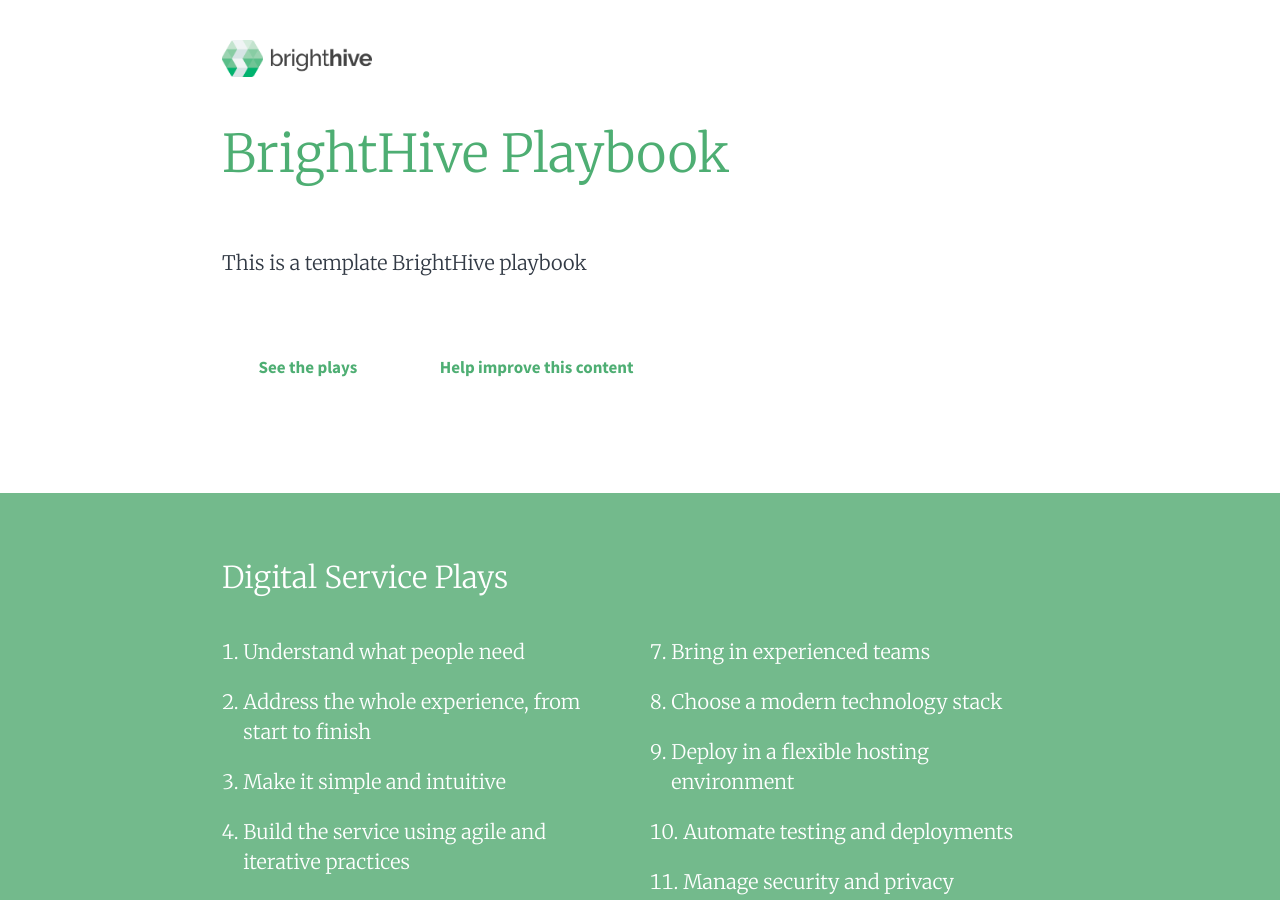
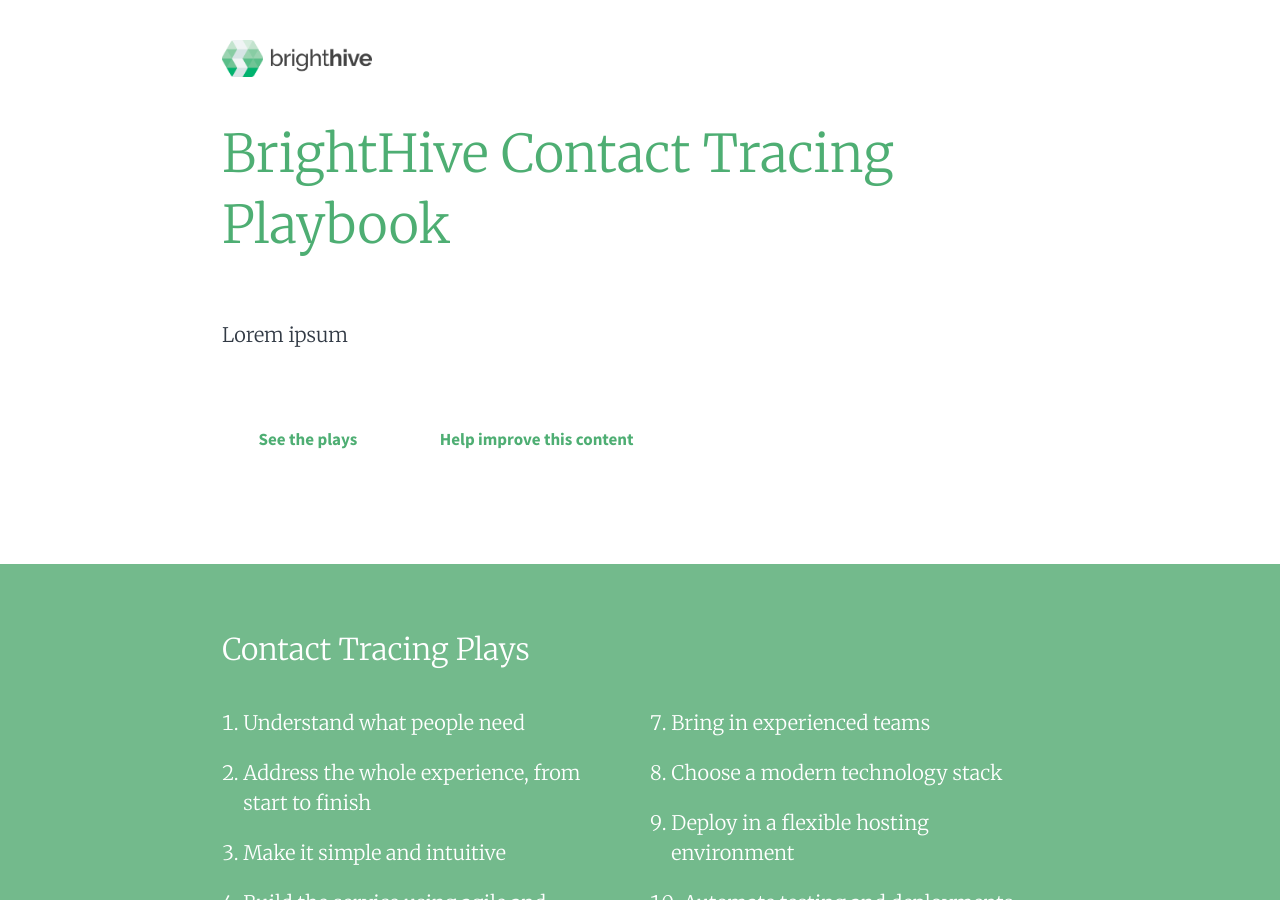
Before and after one commit to brighthive/playbooks, a Jekyll site: the page built from contact-tracing/index.html, in a window 1280 px wide and 900 px high. Built offline with Jekyll 4.4.1, drawn with Linux system fonts in a browser that asks for light colours.

Commit message:
Separate intros for each playbook

```diff
--- /dev/null
+++ b/_includes/contact-tracing-introduction.md
@@ -0,0 +1,3 @@
+# BrightHive Contact Tracing Playbook
+
+Lorem ipsum
--- a/_includes/introduction.md
+++ /dev/null
@@ -1,3 +0,0 @@
-# BrightHive Playbook
-
-This is a template BrightHive playbook
--- a/contact-tracing/index.html
+++ b/contact-tracing/index.html
@@ -36,13 +36,13 @@
   <div class="outer_container">
     <div class="inner_container">
       <a id="bh_logo" href="https://brighthive.io" target="_blank" title="Link to BrightHive"><img src='{{site.baseurl}}/assets/images/brighthive-2019-logo.png' alt="Logo of BrightHive"></a>
-      {% capture introduction %}{% include introduction.md %}{% endcapture %}
+      {% capture introduction %}{% include contact-tracing-introduction.md %}{% endcapture %}
       {{ introduction | markdownify }}
       <div class="button">
         <a href="#plays_index_anchor" title="View the Plays">See the plays</a>
       </div>
       <div class="button">
-        <a href="https://github.com/brighthive/playbook-template" title="Visit Github to Improve This Content">Help improve this content</a>
+        <a href="https://github.com/brighthive/playbooks" title="Visit Github to Improve This Content">Help improve this content</a>
       </div>
     </div>
   </div>
@@ -52,7 +52,7 @@
   <div class="outer_container">
     <div class="inner_container">
       <a class="anchor_offset" id="plays_index_anchor"></a>
-      <h2>Digital Service Plays</h2>
+      <h2>Contact Tracing Plays</h2>
       <div class="columns">
         <ol>
         {% for play in site.contact_tracing_plays %}
--- a/jobseeker-tools/index.html
+++ b/jobseeker-tools/index.html
@@ -36,7 +36,7 @@
   <div class="outer_container">
     <div class="inner_container">
       <a id="bh_logo" href="https://brighthive.io" target="_blank" title="Link to BrightHive"><img src='{{site.baseurl}}/assets/images/brighthive-2019-logo.png' alt="Logo of BrightHive"></a>
-      {% capture introduction %}{% include introduction.md %}{% endcapture %}
+      {% capture introduction %}{% include jobseeker-tools-introduction.md %}{% endcapture %}
       {{ introduction | markdownify }}
       <div class="button">
         <a href="#plays_index_anchor" title="View the Plays">See the plays</a>
@@ -52,7 +52,7 @@
   <div class="outer_container">
     <div class="inner_container">
       <a class="anchor_offset" id="plays_index_anchor"></a>
-      <h2>Digital Service Plays</h2>
+      <h2>Jobseeker Tools Plays</h2>
       <div class="columns">
         <ol>
         {% for play in site.jobseeker_tools_plays %}
```
Also changed, not shown: _includes/jobseeker-tools-introduction.md (added, +3 -0 lines).
